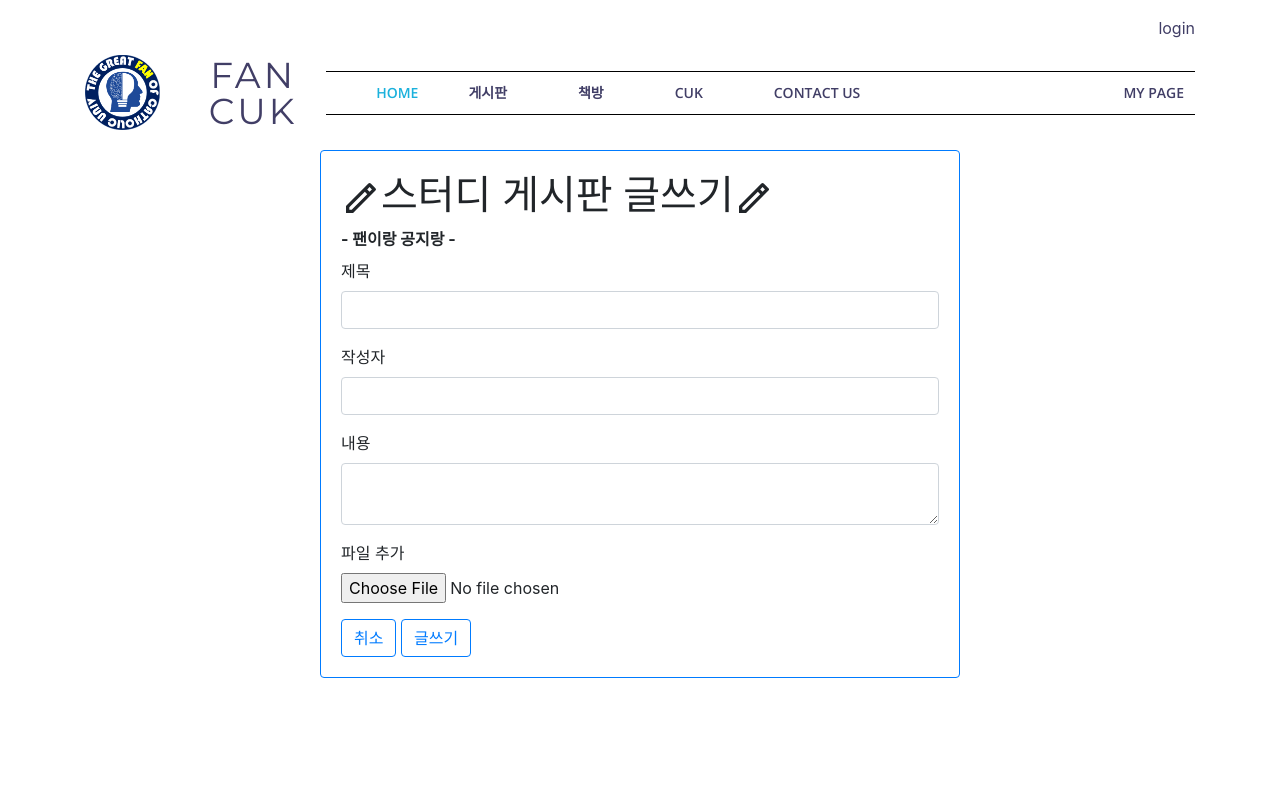
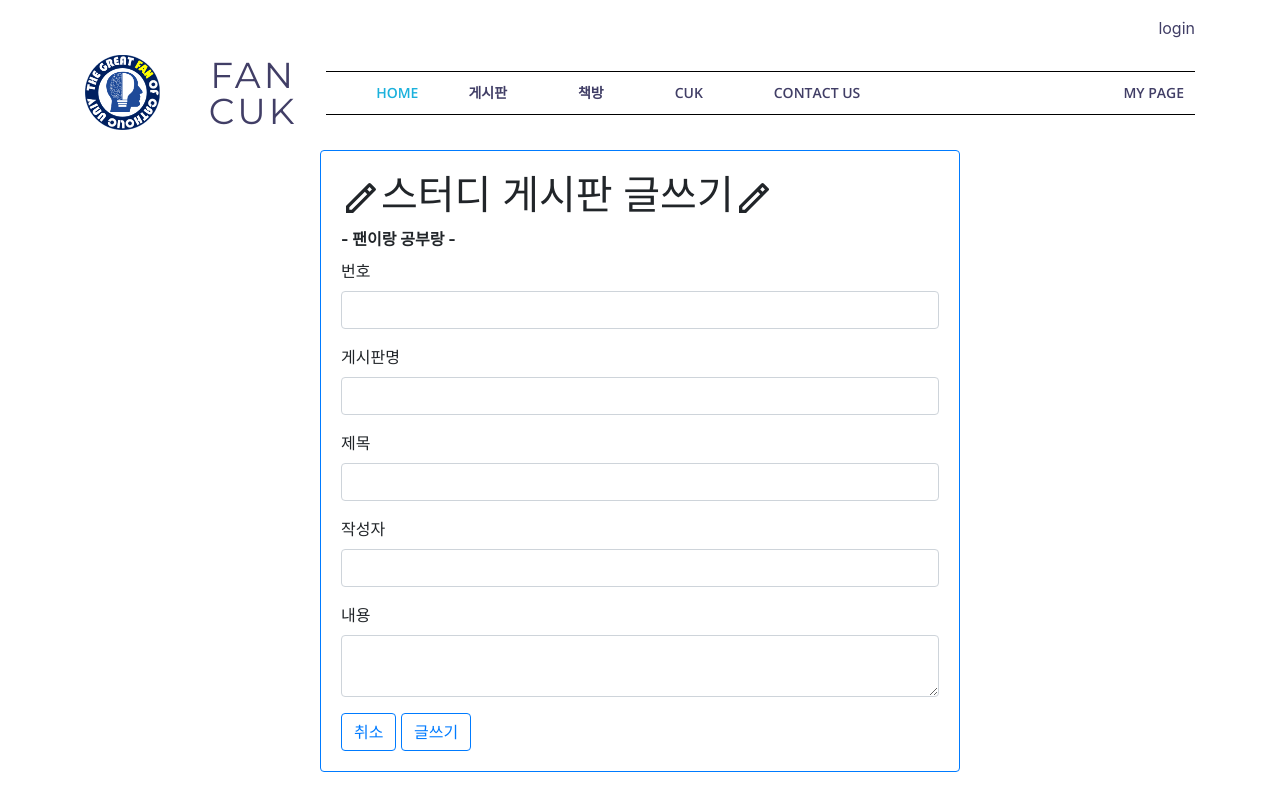
Before and after one commit to fancuk/fan.catholic.ac.kr-frontend, a React (Create React App) app: page /studyadd in a window 1280 px wide. Shown: the top 800 px of the page. Built offline with nearby package versions, Linux system fonts and the light colour scheme; some icons are missing.

Commit message:
fan.catholic.ac.kr-frontend-43 Study Design

```diff
--- a/src/components/views/StudyBoard/StudyAdd.js
+++ b/src/components/views/StudyBoard/StudyAdd.js
@@ -1,43 +1,92 @@
 import React from 'react';
-import {Button, Form, FormGroup, Label, Input, FormText, Card} from 'reactstrap';
+import {Button, Form, FormGroup, Label, Input, Card} from 'reactstrap';
 import styled from 'styled-components';
 import { Link, withRouter } from "react-router-dom";
 import {RiPencilLine} from "react-icons/ri";
+import axios from 'axios';
 
-const StudyAdd = () => {
+class StudyAdd extends React.Component {
+    constructor(props) {
+        super(props);
+        this.state = {
+            seqNo:null,
+            board_name: '',
+            title: '',
+            writer: '',
+            content: ''
+        }
+    }
+
+    handleFormSubmit = (e) => {
+        e.preventDefault()
+        let url='http://fan.catholic.ac.kr:5000/api/board/add';
+        const Study = {
+            seqNo:Number(this.state.seqNo),
+            board_name: this.state.board_name,
+            title: this.state.title,
+            writer: this.state.writer,
+            content: this.state.content
+        }
+        axios.post(url, Study)
+            .then(response => {
+                console.log('response : ', JSON.stringify(response))
+                document.location.href="./study";
+            })
+            .catch(e => {
+                console.log(e);
+            })
+        this.setState({
+            seqNo:null,
+            board_name: '',
+            title: '',
+            writer: '',
+            content: ''
+        })
+    }
+
+    handleInput = (e) => {
+        let success = {};
+        success[e.target.name] = e.target.value;
+        this.setState(success);
+    }
+
+    render() {
+        const {Study} = this.props;
         return (
             <Div>
                 <Card body outline color="primary">
                     <h1><RiPencilLine/>스터디 게시판 글쓰기<RiPencilLine/></h1>
-            <Label for="exampleText"> <strong> - 팬이랑 공지랑 - </strong> </Label>
-        <Form>
+                    <Label for="StudyAdd"> <strong> - 팬이랑 공부랑 - </strong> </Label>
+                    <Form onSubmit={this.handleFormSubmit}>
                         <FormGroup>
-                <Label for="exampleText"> 제목 </Label>
-                <Input type="text" name="text" id="exampleText" />
+                            <Label for="seqNo"> 번호 </Label>
+                            <Input type="text" name="seqNo" value={this.state.seqNo} onChange={this.handleInput} />
                         </FormGroup>
                         <FormGroup>
-                <Label for="exampleText"> 작성자 </Label>
-                <Input type="text" name="text" id="exampleText" />
+                            <Label for="board_name"> 게시판명 </Label>
+                            <Input type="text" name="board_name" value={this.state.board_name} onChange={this.handleInput} />
                         </FormGroup>
                         <FormGroup>
-                <Label for="exampleText"> 내용 </Label>
-                <Input type="textarea" name="text" id="exampleText" />
+                            <Label for="title"> 제목 </Label>
+                            <Input type="text" name="title" value={this.state.title} onChange={this.handleInput} />
                         </FormGroup>
                         <FormGroup>
-                <Label for="exampleFile">파일 추가</Label>
-                <Input type="file" name="file" id="exampleFile" />
-                <FormText color="muted">
-                </FormText>
+                            <Label for="writer"> 작성자 </Label>
+                            <Input type="text" name="writer" value={this.state.writer} onChange={this.handleInput} />
+                        </FormGroup>
+                        <FormGroup>
+                            <Label for="content"> 내용 </Label>
+                            <Input type="textarea" name="content" value={this.state.content} onChange={this.handleInput} />
                         </FormGroup>
                         <Link to="./study">
                             <Button outline color="primary">취소</Button></Link>{' '}
-            <Link>
-                <Button outline color="primary" type='submit'>글쓰기</Button></Link>
+                            <Button outline color="primary" type='submit'>글쓰기</Button>
                     </Form>
                 </Card>
             </Div>
 
         );
+    }
 }
 
 const Div = styled.div`
--- a/src/components/views/StudyBoard/StudyList.js
+++ b/src/components/views/StudyBoard/StudyList.js
@@ -2,8 +2,35 @@ import React from 'react';
 import {Button, Table} from 'reactstrap';
 import { RiPencilLine } from "react-icons/ri";
 import { Link} from "react-router-dom";
+import axios from "axios";
+import StudyAdd from "./StudyAdd";
 
-const StudyList = () => {
+class StudyList extends React.Component {
+   state = {
+       loading: false,
+       board_name:''
+   };
+   boardList = async () => {
+       await axios.get('http://fan.catholic.ac.kr:5000/api/board/list')
+           .then(({data}) => {
+               this.setState({
+                   loading: true,
+                   board_name: data
+               });
+           })
+           .catch(e => {
+               console.error(e);
+               this.setState({
+                   loading: false
+               });
+           });
+        };
+    componentDidMount() {
+        this.boardList();
+    }
+
+   render() {
+       const {Study} = this.props;
     return (
         <div>
         <h2><RiPencilLine/> 스터디 게시판 <RiPencilLine/></h2>
@@ -12,29 +39,36 @@ const StudyList = () => {
             <thead>
             <tr>
                 <th>번호</th>
+                <th>게시판 명</th>
                 <th>제목</th>
                 <th>작성자</th>
-                <th>날짜</th>
                 <th>수정</th>
                 <th>삭제</th>
             </tr>
             </thead>
             <tbody>
-            <tr>
-                <th scope="row">1</th>
-                <td>게시판 글쓴이 입니다.</td>
-                <td>임효진</td>
-                <td>20.08.30</td>
+                {Study &&
+                Study.map((board) => {
+                    return (
+                        <StudyAdd
+                            seqNo={board.seqNo}
+                            board_name={board.board_name}
+                            title={board.title}
+                            writer={board.writer}
+                        />
+
+                    );
+                })}
                 <td><Link to="./studyadd"><Button outline color="primary" >수정</Button></Link></td>
                 <td><Button outline color="danger">삭제</Button></td>
-            </tr>
             </tbody>
         </Table>
             <Link to="./studyadd">
             <Button outline color="primary" type='submit'>글쓰기</Button>
             </Link>
         </div>
-    );
+        );
+    }
 }
 
 export default StudyList;
```
Lines whose indentation alone changed are shown as unchanged.
